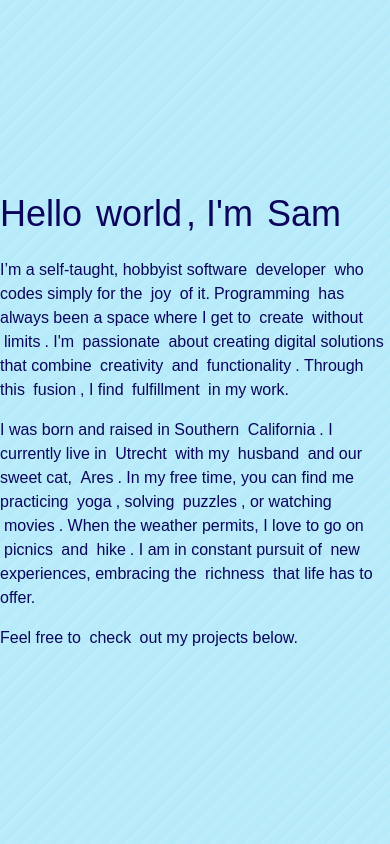
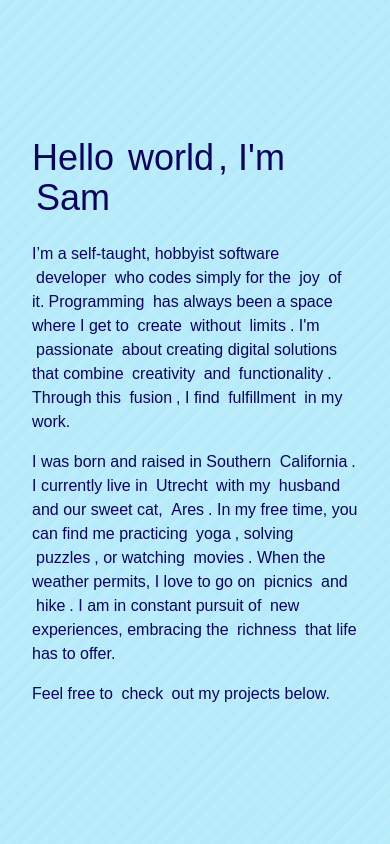
Before and after one commit to samanthacabrera/portfolio, a React (Vite) app: page / in a window 390 px wide. Built offline with nearby package versions, Linux system fonts and the light colour scheme; a web font is replaced by a local one.

Commit message:
minor tweaks

```diff
--- a/src/About.jsx
+++ b/src/About.jsx
@@ -19,7 +19,7 @@ function About() {
   };
 
   return (
-    <div className="flex flex-col text-left w-full max-w-2xl mx-auto py-8">
+    <div className="flex flex-col text-left w-full max-w-2xl mx-8 md:mx-auto py-8">
       <h2 className="text-4xl md:text-6xl mb-6">
         Hello <HoverEmoji word="world" emoji="🌎" />, I'm <HoverEmoji word="Sam" emoji="🧚🏼" />
       </h2>
--- a/src/ProjectList.jsx
+++ b/src/ProjectList.jsx
@@ -10,8 +10,8 @@ const ProjectList = () => {
   };
 
   return (
-    <div className="flex flex-col items-center w-full max-w-2xl mx-auto pb-12">
-      <section className="w-full px-8">
+    <div className="flex flex-col items-center w-full max-w-2xl mx-8 md:mx-auto pb-12">
+      <section className="w-full">
         <div className="flex flex-col divide-y divide-[#0b055b]/30">
           {projects.map((project, index) => (
             <div key={index} className="py-3 transition-all duration-300 ease-out">
```
